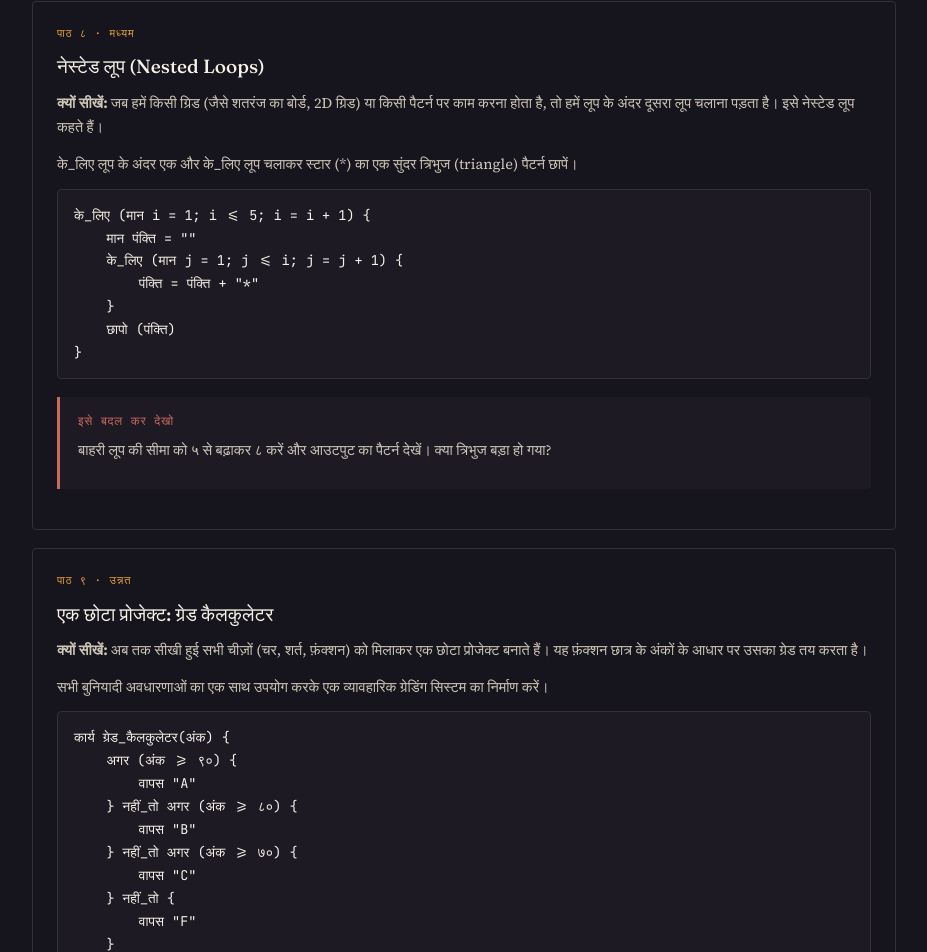
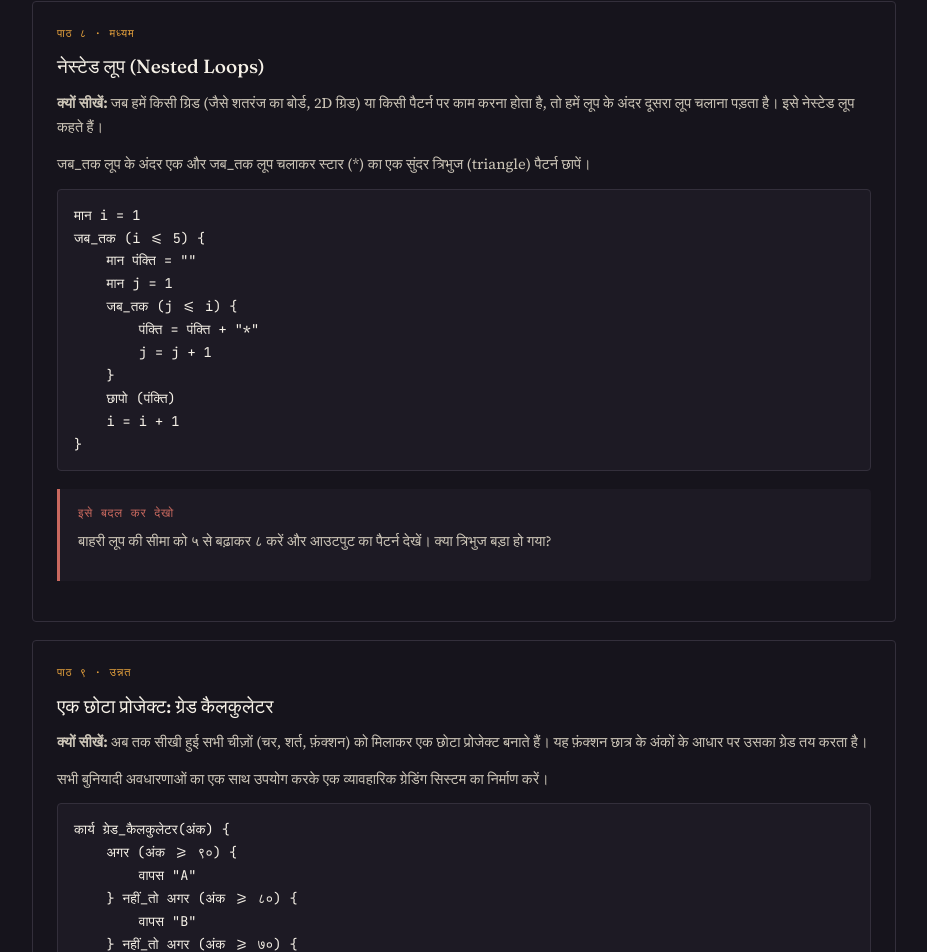
Before and after one commit to Abhieet881/bolo-lang, a plain HTML site: page guide.html in a window 1280 px wide. Shown: the part 4132-5084 px from the top of the page, without its empty margins (176-1103 px from the left). Drawn offline with Linux system fonts and the light colour scheme; a web font is replaced by a local one.

Commit message:
Disable Google Translate auto-translate popup on Hindi content

```diff
--- a/guide.html
+++ b/guide.html
@@ -1,7 +1,8 @@
 <!DOCTYPE html>
-<html lang="hi">
+<html lang="hi" translate="no">
 <head>
 <meta charset="UTF-8">
+<meta name="google" content="notranslate">
 <meta name="viewport" content="width=device-width, initial-scale=1.0">
 <title>गाइड — बोलो</title>
 <link rel="preconnect" href="https://fonts.googleapis.com">
@@ -168,13 +169,17 @@
       <div class="lesson-level">पाठ ८ &middot; मध्यम</div>
       <h3>नेस्टेड लूप (Nested Loops)</h3>
       <p><strong>क्यों सीखें:</strong> जब हमें किसी ग्रिड (जैसे शतरंज का बोर्ड, 2D ग्रिड) या किसी पैटर्न पर काम करना होता है, तो हमें लूप के अंदर दूसरा लूप चलाना पड़ता है। इसे नेस्टेड लूप कहते हैं।</p>
-      <p>के_लिए लूप के अंदर एक और के_लिए लूप चलाकर स्टार (*) का एक सुंदर त्रिभुज (triangle) पैटर्न छापें।</p>
-      <pre class="code-block">के_लिए (मान i = 1; i <= 5; i = i + 1) {
+      <p>जब_तक लूप के अंदर एक और जब_तक लूप चलाकर स्टार (*) का एक सुंदर त्रिभुज (triangle) पैटर्न छापें।</p>
+      <pre class="code-block">मान i = 1
+जब_तक (i <= 5) {
     मान पंक्ति = ""
-    के_लिए (मान j = 1; j <= i; j = j + 1) {
+    मान j = 1
+    जब_तक (j <= i) {
         पंक्ति = पंक्ति + "*"
+        j = j + 1
     }
     छापो (पंक्ति)
+    i = i + 1
 }</pre>
       <div class="callout">
         <div class="callout-title">इसे बदल कर देखो</div>
```
Also changed, not shown: about.html (+2 -1 lines), examples.html (+2 -1 lines), index.html (+2 -1 lines), install.html (+2 -1 lines), keywords.html (+2 -1 lines).
